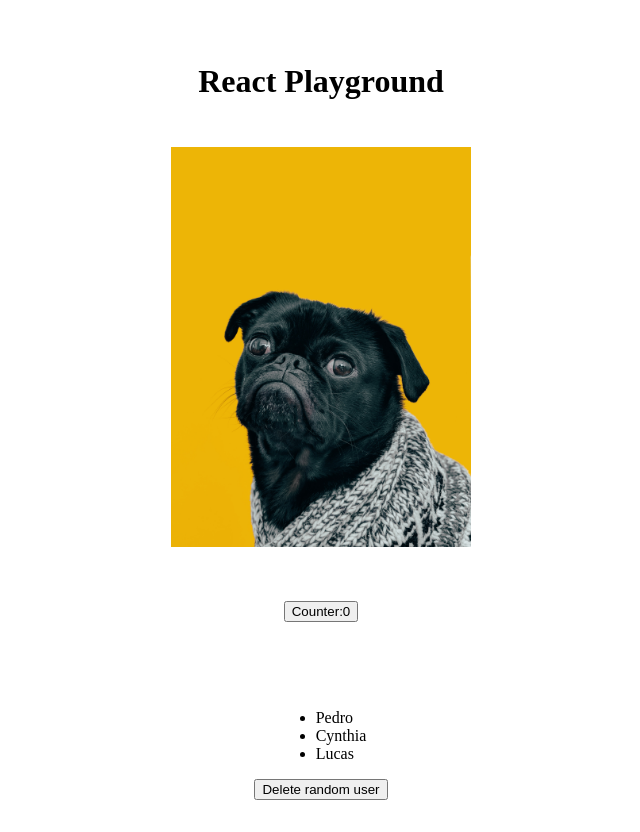
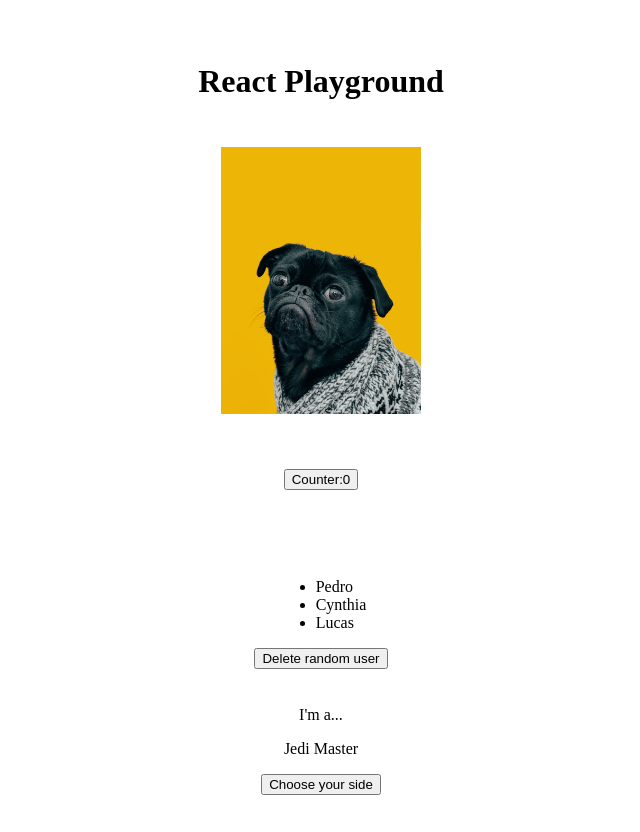
Before and after one commit to pdrowilson/react-advanced, a React (Vite) app: page / in a window 1280 px wide. Shown: the whole page, without its empty margins (319-959 px from the left). Built offline with nearby package versions, Linux system fonts and the light colour scheme.

Commit message:
conditional rendering

```diff
--- a/src/App.css
+++ b/src/App.css
@@ -9,5 +9,5 @@ div {
 }
 
 img {
-  width: 300px;
+  width: 200px;
 }
--- a/src/App.jsx
+++ b/src/App.jsx
@@ -2,6 +2,7 @@ import './App.css';
 import doggy from './assets/dog.jpg';
 import ListRender from './components/ListRender';
 import Counter from './components/Counter';
+import ConditionalRender from './components/ConditionalRender';
 
 function App() {
   return (
@@ -10,6 +11,7 @@ function App() {
       <img src={doggy} alt="" />
       <Counter />
       <ListRender />
+      <ConditionalRender />
     </div>
   );
 }
--- /dev/null
+++ b/src/components/ConditionalRender/index.jsx
@@ -0,0 +1,15 @@
+import React, { useState } from 'react';
+
+function ConditionalRender() {
+  const [x, setX] = useState();
+  return (
+    <div>
+      <span>I&apos;m a...</span>
+      {!x && <p>Jedi Master</p>}
+      {x && <p>Sith Lord</p>}
+      <button type="button" onClick={() => setX(!x)}>Choose your side </button>
+    </div>
+  );
+}
+
+export default ConditionalRender;
```
